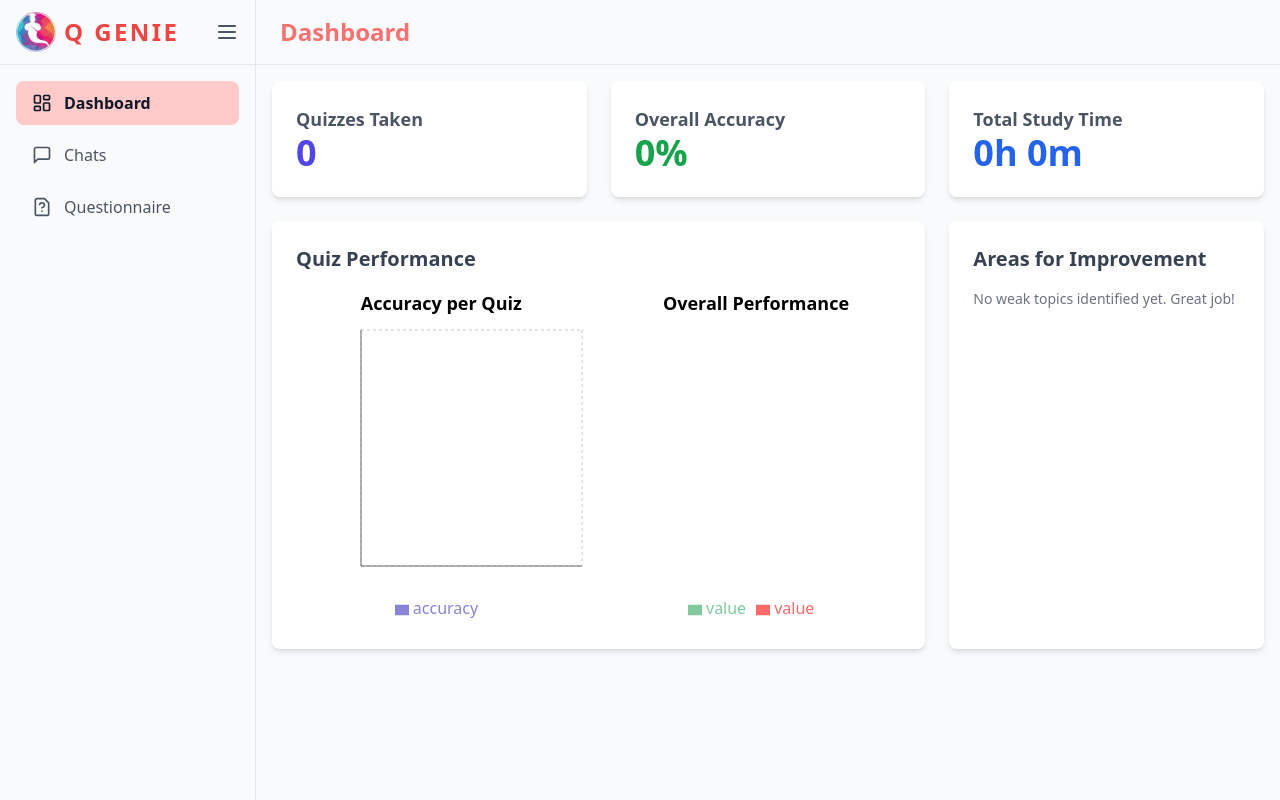
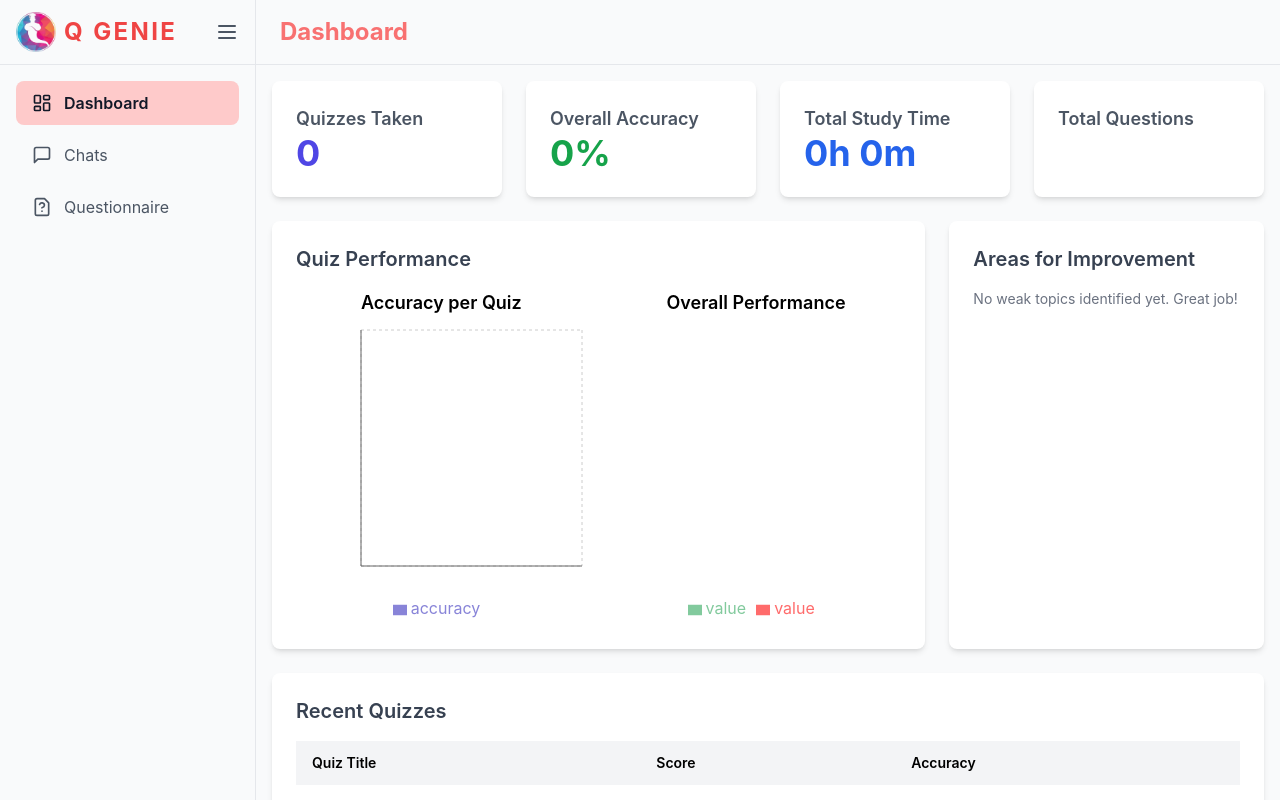
Before and after one commit to K-Sakthi-Vel/QuestGenie, a React (Create React App) app: page / in a window 1280 px wide. Built offline with nearby package versions, Linux system fonts and the light colour scheme.

Commit message:
dashboard and ui improvements

```diff
--- a/package.json
+++ b/package.json
@@ -15,6 +15,7 @@
     "react-markdown": "^10.1.0",
     "react-scripts": "5.0.1",
     "recharts": "^3.2.1",
+    "remark-gfm": "^4.0.1",
     "web-vitals": "^2.1.4"
   },
   "scripts": {
@@ -43,6 +44,7 @@
   },
   "devDependencies": {
     "@tailwindcss/postcss": "^4.1.14",
+    "@tailwindcss/typography": "^0.5.19",
     "autoprefixer": "^10.4.21",
     "postcss": "^8.5.6",
     "tailwindcss": "^3.4.18"
--- a/src/components/Dashboard.jsx
+++ b/src/components/Dashboard.jsx
@@ -10,10 +10,12 @@ export default function Dashboard() {
         quizzesTaken: 0,
         accuracy: 0,
         studyTime: '0h 0m',
+        totalQuestions: 0,
     });
     const [weakTopics, setWeakTopics] = useState([]);
     const [chartData, setChartData] = useState([]);
     const [pieChartData, setPieChartData] = useState([]);
+    const [recentQuizzes, setRecentQuizzes] = useState([]);
     const [loading, setLoading] = useState(true);
 
     useEffect(() => {
@@ -34,6 +36,7 @@ export default function Dashboard() {
             let correctAnswers = 0;
             const incorrect = [];
             const performanceData = [];
+            const recentQuizzesData = [];
 
             allQuizzes.forEach(quiz => {
                 if (quiz && quiz.questions) {
@@ -48,9 +51,15 @@ export default function Dashboard() {
                             incorrect.push(q.question);
                         }
                     });
+                    const accuracy = (quizCorrect / quiz.questions.length) * 100;
                     performanceData.push({
                         name: quiz.title || quiz.sourceId.substring(0, 15), // Use title, fallback to shortened sourceId
-                        accuracy: (quizCorrect / quiz.questions.length) * 100,
+                        accuracy: accuracy,
+                    });
+                    recentQuizzesData.push({
+                        title: quiz.title || quiz.sourceId.substring(0, 25),
+                        score: `${quizCorrect}/${quiz.questions.length}`,
+                        accuracy: `${Math.round(accuracy)}%`,
                     });
                 }
             });
@@ -65,9 +74,11 @@ export default function Dashboard() {
                 quizzesTaken: allQuizzes.length,
                 accuracy: accuracy,
                 studyTime: formattedStudyTime,
+                totalQuestions: totalQuestions,
             });
             setWeakTopics(incorrect);
             setChartData(performanceData);
+            setRecentQuizzes(recentQuizzesData);
             setPieChartData([
                 { name: 'Correct', value: correctAnswers },
                 { name: 'Incorrect', value: totalQuestions - correctAnswers },
@@ -81,6 +92,7 @@ export default function Dashboard() {
             setWeakTopics([]);
             setChartData([]);
             setPieChartData([]);
+            setRecentQuizzes([]);
         }
         setLoading(false);
     }, [answers, stats]);
@@ -90,8 +102,8 @@ export default function Dashboard() {
     }
 
     return (
-        <div className="p-4 bg-gray-50 h-[calc(100vh-65px)]">
-            <div className="grid grid-cols-1 md:grid-cols-3 gap-6 mb-6">
+        <div className="p-4 bg-gray-50 h-[calc(100vh-65px)] overflow-y-auto">
+            <div className="grid grid-cols-1 md:grid-cols-4 gap-6 mb-6">
                 <div className="p-6 bg-white rounded-lg shadow-md">
                     <h2 className="text-lg font-semibold text-gray-600">Quizzes Taken</h2>
                     <p className="text-4xl font-bold text-indigo-600">{dashboardStats.quizzesTaken}</p>
@@ -104,9 +116,13 @@ export default function Dashboard() {
                     <h2 className="text-lg font-semibold text-gray-600">Total Study Time</h2>
                     <p className="text-4xl font-bold text-blue-600">{dashboardStats.studyTime}</p>
                 </div>
+                <div className="p-6 bg-white rounded-lg shadow-md">
+                    <h2 className="text-lg font-semibold text-gray-600">Total Questions</h2>
+                    <p className="text-4xl font-bold text-purple-600">{dashboardStats.totalQuestions}</p>
+                </div>
             </div>
 
-            <div className="grid grid-cols-1 lg:grid-cols-3 gap-6">
+            <div className="grid grid-cols-1 lg:grid-cols-3 gap-6 mb-6">
                 <div className="lg:col-span-2 p-6 bg-white rounded-lg shadow-md">
                     <h3 className="font-semibold text-xl mb-4 text-gray-700">Quiz Performance</h3>
                     <div className="grid grid-cols-1 md:grid-cols-2 gap-6">
@@ -151,6 +167,29 @@ export default function Dashboard() {
                     )}
                 </div>
             </div>
+            <div className="p-6 bg-white rounded-lg shadow-md">
+                <h3 className="font-semibold text-xl mb-4 text-gray-700">Recent Quizzes</h3>
+                <div className="overflow-x-auto">
+                    <table className="min-w-full bg-white">
+                        <thead className="bg-gray-100">
+                            <tr>
+                                <th className="text-left py-3 px-4 font-semibold text-sm">Quiz Title</th>
+                                <th className="text-left py-3 px-4 font-semibold text-sm">Score</th>
+                                <th className="text-left py-3 px-4 font-semibold text-sm">Accuracy</th>
+                            </tr>
+                        </thead>
+                        <tbody>
+                            {recentQuizzes.slice(0, 5).map((quiz, index) => (
+                                <tr key={index} className="border-b">
+                                    <td className="py-3 px-4">{quiz.title}</td>
+                                    <td className="py-3 px-4">{quiz.score}</td>
+                                    <td className="py-3 px-4">{quiz.accuracy}</td>
+                                </tr>
+                            ))}
+                        </tbody>
+                    </table>
+                </div>
+            </div>
         </div>
     );
 }
--- a/src/components/RightDrawer.jsx
+++ b/src/components/RightDrawer.jsx
@@ -56,24 +56,18 @@ const RightDrawer = ({ chats, onSelectChat, onNewChat, onDeleteChat }) => {
               <div
                 key={chat.id}
                 onClick={() => onSelectChat(chat.id)}
-                className="p-3 mb-2 bg-white border border-gray-200 rounded-lg cursor-pointer hover:bg-gray-100 hover:shadow-md transition-all duration-200 group"
+                className="group flex items-center justify-between rounded-md px-3 py-2 cursor-pointer hover:bg-gray-200 transition-colors duration-200"
               >
-                <div className="flex justify-between items-center">
-                  <h3 className="font-semibold text-gray-800 truncate">{chat.title}</h3>
-                  <div className="flex items-center">
-                    <span className="text-xs text-gray-500 mr-2">{chat.timestamp}</span>
+                <span className="truncate">{chat.title}</span>
                 <button
                   onClick={(e) => {
                     e.stopPropagation();
                     openDeleteDialog(chat.id);
                   }}
-                      className="opacity-0 group-hover:opacity-100 text-gray-400 hover:text-red-500"
+                  className="text-gray-400 opacity-0 group-hover:opacity-100 hover:text-red-500"
                 >
                   <FiTrash2 />
                 </button>
-                  </div>
-                </div>
-                <p className="text-sm text-gray-600 truncate mt-1">{chat.lastMessage}</p>
               </div>
             ))
           ) : (
--- a/src/index.css
+++ b/src/index.css
@@ -3,11 +3,11 @@
 @tailwind components;
 @tailwind utilities;
 
+@import url('https://fonts.googleapis.com/css2?family=Inter:wght@400;500;700&display=swap');
+
 body {
+  @apply font-sans;
   margin: 0;
-  font-family: -apple-system, BlinkMacSystemFont, 'Segoe UI', 'Roboto', 'Oxygen',
-    'Ubuntu', 'Cantarell', 'Fira Sans', 'Droid Sans', 'Helvetica Neue',
-    sans-serif;
   -webkit-font-smoothing: antialiased;
   -moz-osx-font-smoothing: grayscale;
 }
--- a/tailwind.config.js
+++ b/tailwind.config.js
@@ -4,7 +4,13 @@ module.exports = {
     "./src/**/*.{js,jsx,ts,tsx}",
   ],
   theme: {
-    extend: {},
+    extend: {
+      fontFamily: {
+        sans: ['Inter', 'sans-serif'],
+      },
+    },
   },
-  plugins: [],
+  plugins: [
+    require('@tailwindcss/typography'),
+  ],
 }
```
Also changed, not shown: src/components/ChatContainer.jsx (+27 -34 lines), 1 other file (tests, documents, lock files or other folders). Lines whose indentation alone changed are shown as unchanged.
